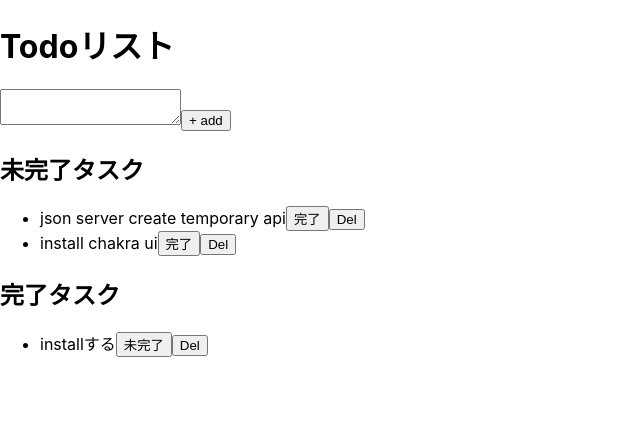
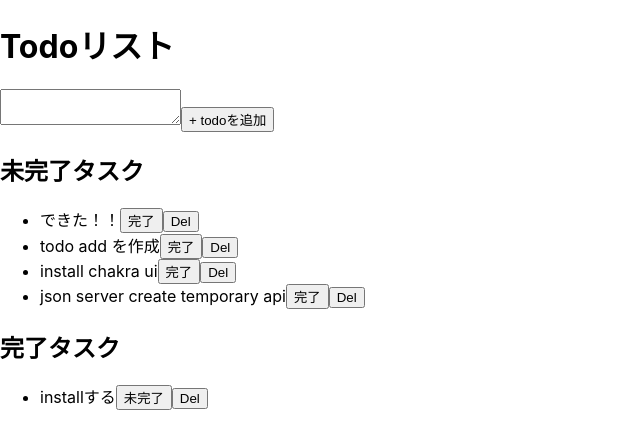
Before and after one commit to akiyama-prog/react-todo, a React (Create React App) app: page / in a window 1280 px wide. Shown: the top 448 px of the page, without its empty margins (0-640 px from the left). Built offline with nearby package versions, Linux system fonts and the light colour scheme; data requests are answered from the project's data file.

Commit message:
新規追加のコンポーネント化

```diff
--- a/db.json
+++ b/db.json
@@ -14,6 +14,16 @@
       "id": 1,
       "content": "install chakra ui",
       "done": false
+    },
+    {
+      "content": "todo add を作成",
+      "id": "01FMVVTYP7XV48HA4MJBBZ95SP",
+      "done": false
+    },
+    {
+      "content": "できた！！",
+      "id": "01FMVVV9SNQMM0XCPRQPW5SEXF",
+      "done": false
     }
   ]
 }
--- /dev/null
+++ b/src/api/todos.js
@@ -0,0 +1,23 @@
+import axios from "axios";
+
+const todoDataUrl = "http://localhost:3100/todos";//ローカルのモックサーバーのURL
+
+export const getAllTodosData = async () => {
+    const response = await axios.get(todoDataUrl);
+    return response.data;
+}
+
+export const addTodoData = async (todo) => {
+    const response = await axios.post(todoDataUrl, todo);
+    return response.data;
+}
+
+export const deleteTodoData = async (id) => {
+    await axios.delete(`${todoDataUrl}/${id}`);
+    return id;
+}
+
+export const updateTodoData = async (id, todo) => {
+    const response = await axios.put(`${todoDataUrl}/${id}`, todo);
+    return response.data;
+}
--- a/src/components/App.js
+++ b/src/components/App.js
@@ -1,7 +1,5 @@
-import React, { useState, useEffect } from "react";
-import axios from "axios";
-
-const todoDataUrl = "http://localhost:3100/todos";//ローカルのモックサーバーのURL
+import React, { useRef } from "react";
+import { useTodo } from "../hooks/useTodo";
 
 const TodoTitle = ({ title, as }) => {
     if (as === 'h1') return <h1>{title}</h1>;
@@ -26,21 +24,31 @@ const TodoList = ({ todoList }) => {
                 <TodoItem todo={todo} key={todo.id}></TodoItem>
             ))}
         </ul>
-    )
-}
+    );
+};
+
+const TodoAdd = ({ inputEl, handleAddTodoListItem }) => {
+    return (
+        <>
+            <textarea ref={inputEl} />
+            <button onClick={handleAddTodoListItem}>+ todoを追加</button>
+        </>
+    );
+};
 
 function App() {
-    const [todoList, setTodoList] = useState([]);
-    useEffect(() => {
-        //非同期処理
-        const fetchData = async () => {
-            const response = await axios.get(todoDataUrl);
+    const {
+        todoList,//現在のtodoの状態
+        addTodoListItem,//新規タスクの追加
+    } = useTodo();
 
-            setTodoList(response.data);
-        };
-        fetchData();
-    }, []);
-
+    const inputEl = useRef(null);//refオブジェクトを作成
+    //入力フォームで入力された文字列を新しいtodoに登録するための関数
+    const handleAddTodoListItem = () => {
+        if (inputEl.current.value === "") return;
+        addTodoListItem(inputEl.current.value);
+        inputEl.current.value = "";
+    };
     //未完了のタスクをもつ配列作成
     const inCompletedList = todoList.filter((todo) => {
         return !todo.done;
@@ -52,8 +60,9 @@ function App() {
     return (
         <>
             <TodoTitle title='Todoリスト' as='h1'></TodoTitle>
-            <textarea></textarea>
-            <button>+ add</button>
+
+            <TodoAdd inputEl={inputEl} handleAddTodoListItem={handleAddTodoListItem} />
+
             <TodoTitle title='未完了タスク' as='h2'></TodoTitle>
             <TodoList todoList={inCompletedList}></TodoList>
 
--- /dev/null
+++ b/src/hooks/useTodo.js
@@ -0,0 +1,57 @@
+import { useState, useEffect } from "react";
+import { ulid } from "ulid";
+import * as todoData from "../api/todos";
+
+export const useTodo = () => {
+    const [todoList, setTodoList] = useState([]);
+
+    useEffect(() => {
+        //useEffectの使用でコンポーネントのマウント後またはアンマウント後に処理を実行する
+
+        todoData.getAllTodosData().then((todo) => {
+            setTodoList([...todo].reverse());//reversで追加した順に表示されるように並べ替え。元の配列には影響しない
+        });
+    }, []);
+
+    //更新
+    const toggleTodoListItemStatus = (id, done) => {
+        //findで特定のタスクを見つけ出す
+        const todoItem = todoList.find((item) => item.id === id);
+        //doneを反転させる
+        const newTodoItem = { ...todoItem, done: !done };
+        //反転させたものを更新して、todoLiistの状態も更新する
+        todoData.updateTodoData(id, newTodoItem).then((updatedTodo) => {
+            const newTodoList = todoList.map((item) => item.id !== updatedTodo.id ? item : updatedTodo);
+            setTodoList(newTodoList);
+        });
+    };
+
+    //新規todoを追加。
+    const addTodoListItem = (todoContent) => {
+        const newTodoItem = {
+            content: todoContent,
+            id: ulid(),
+            done: false
+        };
+        return todoData.addTodoData(newTodoItem).then((addTodo) => {
+            setTodoList([addTodo, ...todoList]);
+        });
+    };
+
+    //削除
+    const deleteTodoListItem = (id) => {
+        todoData.deleteTodoData(id).then((deleteListItemId) => {
+            const newTodoList = todoList.filter(
+                //削除したidと一致しないtodoをフィルタリングして新しい配列を返す
+                (item) => item.id !== deleteListItemId
+            );
+            setTodoList(newTodoList);
+        });
+    };
+    return {
+        todoList,
+        toggleTodoListItemStatus,
+        addTodoListItem,
+        deleteTodoListItem
+    };
+};
```
Lines whose indentation alone changed are shown as unchanged.
